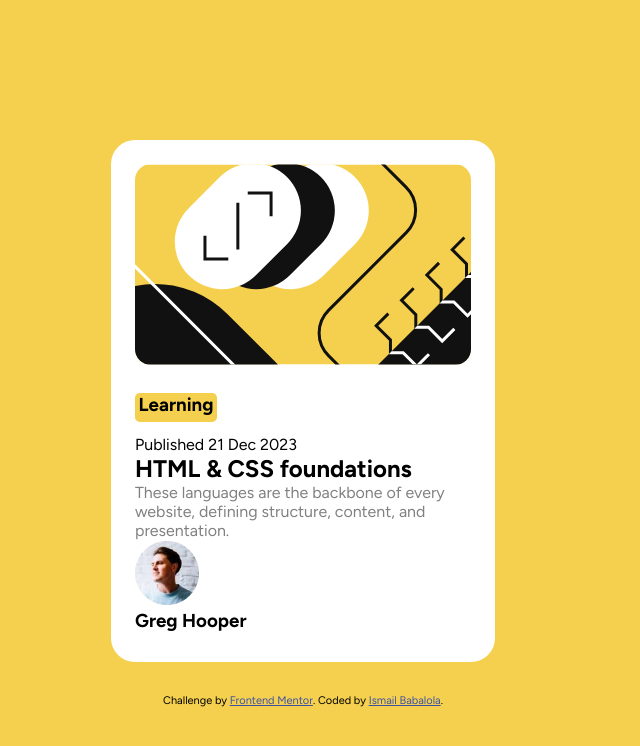
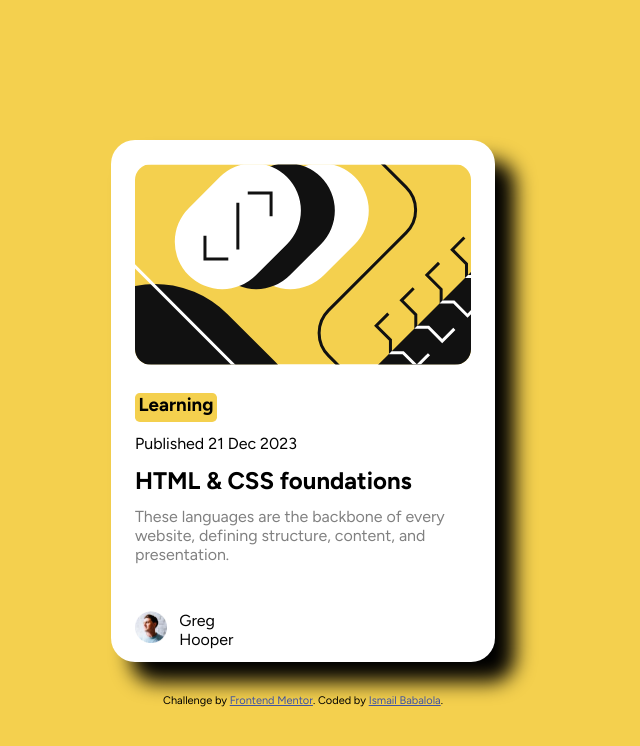
Before and after one commit to Ismail-tony/blogPreviewCard, a plain HTML site: page index.html in a window 1280 px wide. Shown: the whole page, without its empty margins (337-977 px from the left). Drawn offline with Linux system fonts and the light colour scheme.

Commit message:
reformat the card html to make it more like the figma desdign

```diff
--- a/index.html
+++ b/index.html
@@ -17,20 +17,24 @@
 <body>
   <div class="container">
     <img class="svgImage" src="./assets/images/illustration-article.svg" alt="svg img">
-    <span>
-      <h3>Learning</h3>
-    </span>
 
-    <p>Published 21 Dec 2023</p>
+    <div class="info">
+      <span>
+        <h3>Learning</h3>
+      </span>
 
-    <h2>HTML & CSS foundations</h2>
+      <p class="date">Published 21 Dec 2023</p>
 
-    <p class="mainTxt">These languages are the backbone of every website, defining structure, content, and presentation.
-    </p>
+      <h2>HTML & CSS foundations</h2>
+
+      <p class="mainTxt">These languages are the backbone of every website, defining structure, content, and
+        presentation.
+      </p>
+    </div>
 
     <div class="profile">
       <img src="./assets/images/image-avatar.webp" alt="Avatar">
-      <h3>Greg Hooper</h3>
+      <p>Greg Hooper</p>
     </div>
 
   </div>
--- a/style.css
+++ b/style.css
@@ -35,25 +35,61 @@ body {
     border-radius: 1.5rem;
     margin-bottom: 2rem;
     padding: 1.5rem;
+    box-shadow: 20px 20px 20px rgb(0,0,0);
 }
-
+/*Card Main Image - Start*/
 .container .svgImage {
     border-radius: 1rem;
     margin-bottom: 1.5rem;
 }
+
+/*Card Main Image - End*/
+
+/*Card Main Content - Start*/
+
+.container .info {
+    width: 336px;
+    height: 194px;
+    margin-bottom: 1.5rem;
+}
+
 
 .container span h3 {
     background-color: var(--Yellow);
     width: 82px;
     height:29px;
     text-align: center;
-    margin-bottom: 0.8rem;
+    margin-bottom: 0.75rem;
     border-radius: 0.3rem;
 }
+
+.container .date {
+    margin-bottom: 0.8rem;
+}
+
+.container h2 {
+margin-bottom: 0.75rem;
+}
+
 .container .mainTxt {
     color: var(--Grey);
 }
+/*Card Main Content - End*/
 
+/*Card Profile - Start*/
+
+.container .profile {
+    display: flex;
+    width: 129px;
+    height: 32px;
+}
+.container .profile img {
+    margin-right: 0.8rem;
+}
+
+/*Card Profile - End*/
+
+/*Footer - Start*/
 .attribution {
     font-size: 11px;
     text-align: center;
@@ -62,3 +98,4 @@ body {
 .attribution a {
     color: hsl(228, 45%, 44%);
 }
+/*Footer - End*/
```
